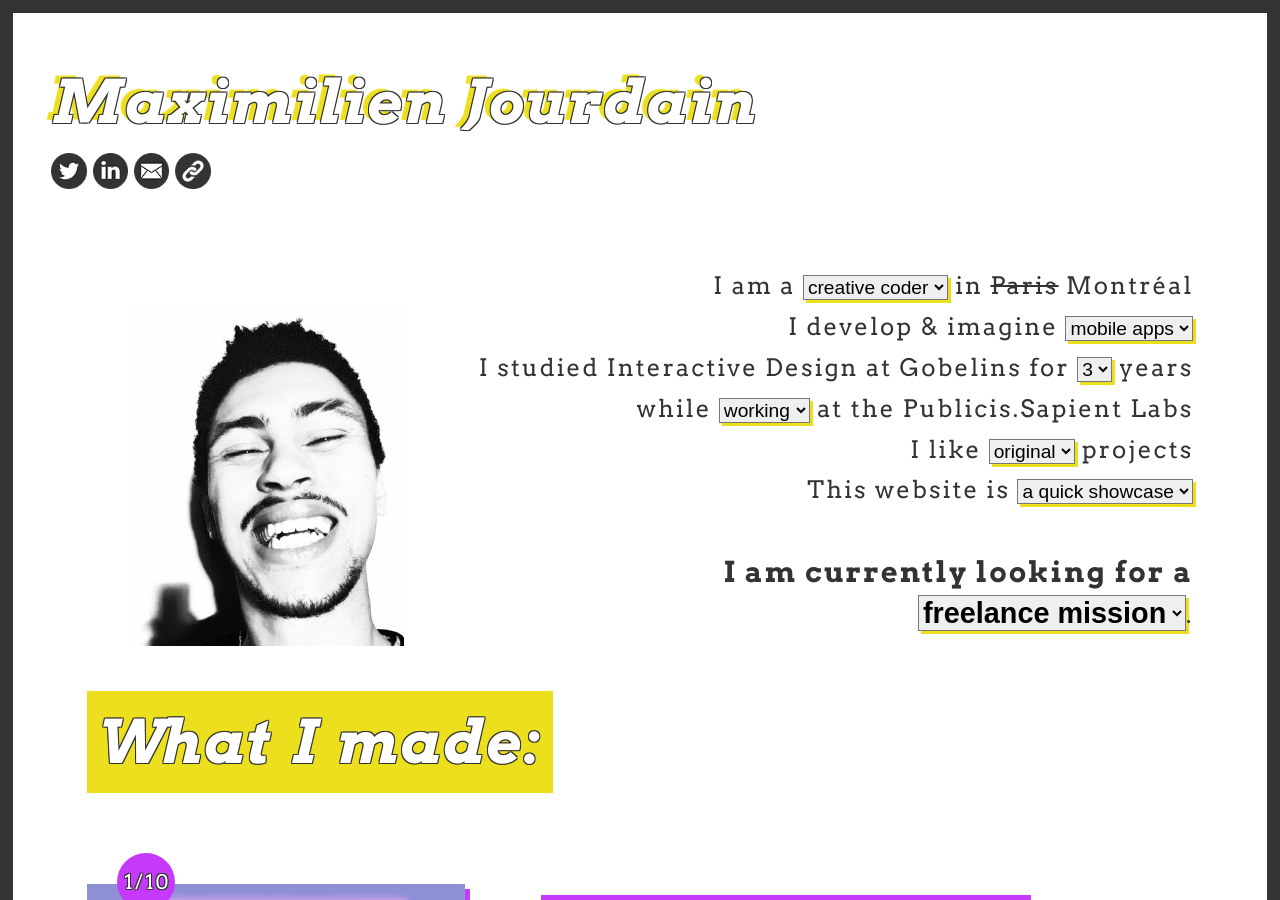
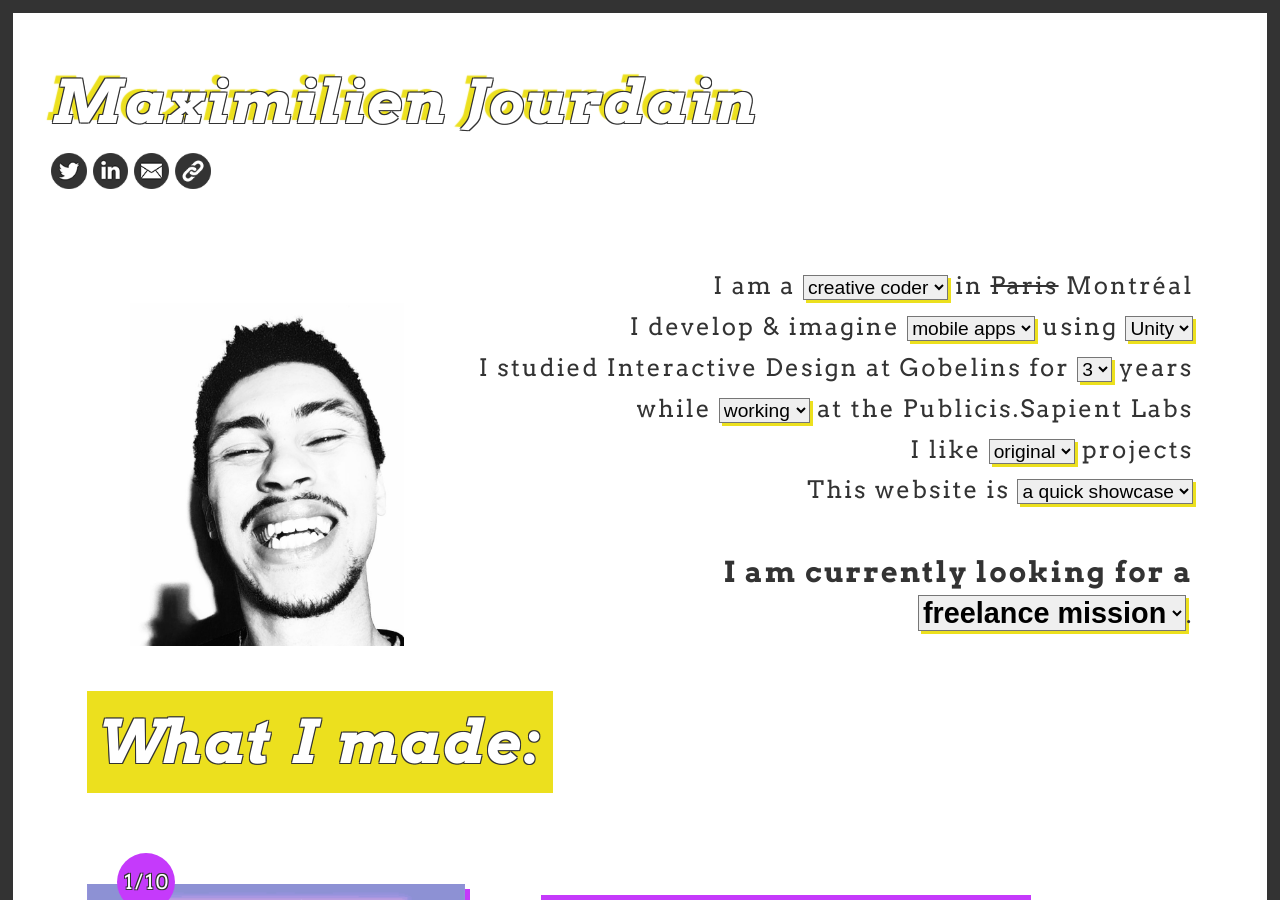
Before and after one commit to karolsenami/karolsenami.github.io, a Jekyll site: the page built from index.html, in a window 1280 px wide and 900 px high. Built offline with Jekyll 4.4.1, drawn with Linux system fonts in a browser that asks for light colours; a style sheet for code colours, icons or effects is not loaded.

Commit message:
Update index.html

```diff
--- a/index.html
+++ b/index.html
@@ -36,6 +36,21 @@ layout: default
           </optgroup>
         </select>
         <select class="select-develop width">
+               <option class="widthTempOption"></option>
+        </select>
+         using
+            <select class="select-tools">
+          <optgroup>
+            <option value="unity">Unity</option>
+            <option value="xcode">XCode</option>
+            <option value="android">Android</option>
+            <option value="openframeworks">openFrameworks</option>
+            <option value="unity">any language</option>
+            <option value="arduino">Arduino</option>
+            <option value="powerpoint">Powerpoint 💁</option>
+          </optgroup>
+        </select>
+        <select class="select-tools width">
                <option class="widthTempOption"></option>
         </select>
         </br>
```
